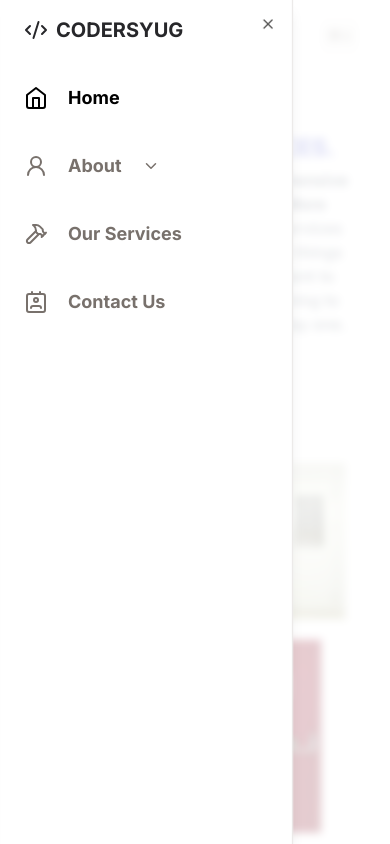
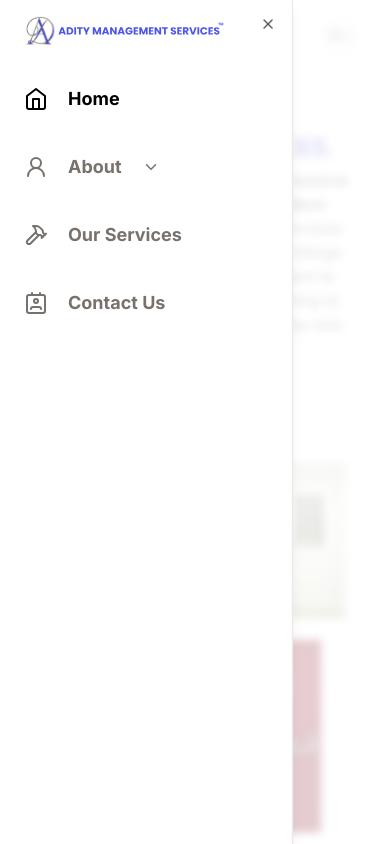
Before and after one commit to Aestheticsuraj234/Adity-Management-Services, a Next.js app: page / in a window 390 px wide. Both pictures are taken after a click on the button 36 px from the left and 32 px from the top of the page. Shown: the top 844 px of the page. Built offline with nearby package versions, Linux system fonts and the light colour scheme.

Commit message:
Navbar-updated

```diff
--- a/components/mobile-navigation.tsx
+++ b/components/mobile-navigation.tsx
@@ -13,6 +13,7 @@ import {
     DropdownMenuTrigger,
 } from "@/components/ui/dropdown-menu"
 import { Building2, User2, ChevronDown, Code2, Rocket, Users, Home, HammerIcon, Contact } from "lucide-react";
+import Image from "next/image";
 export function MobileNavigation({
     className,
     ...props
@@ -30,8 +31,13 @@ export function MobileNavigation({
                 {...props}
             >
                 <div className='flex flex-row items-center space-x-2 '>
-                    <Code2 className='text-zinc-800' />
-                    <h1 className='text-xl font-bold text-zinc-800  ' >  CODERSYUG</h1>
+                <Image
+                        src={"/images/logo.svg"}
+                        alt="Adity-Management-Services-Logo"
+                        width={200}
+                        height={30}
+                        priority={true}
+                    />
                 </div>
                 <div className="flex flex-1 flex-col space-y-10 mt-10 w-full ">
                     <Link
```
